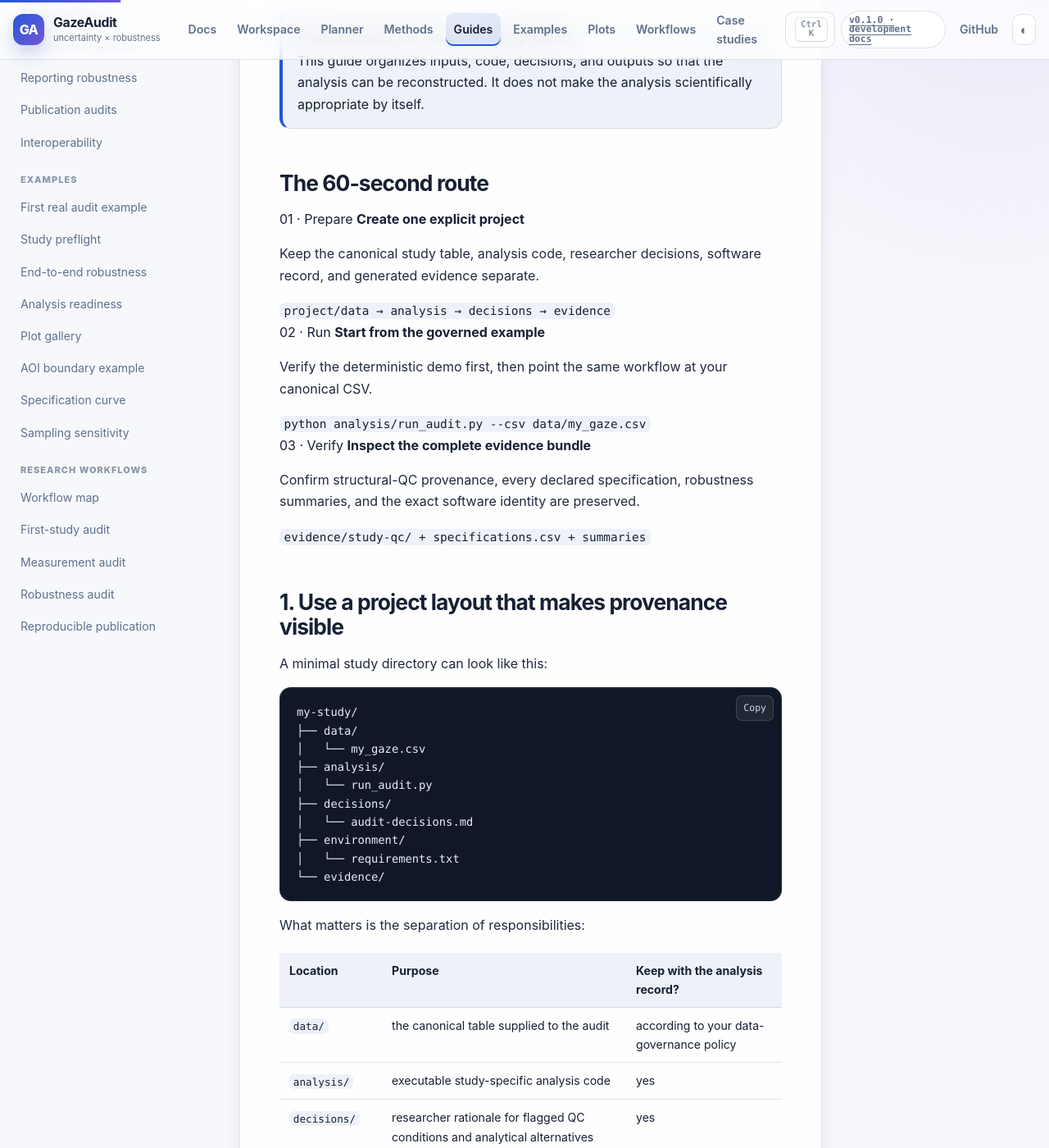
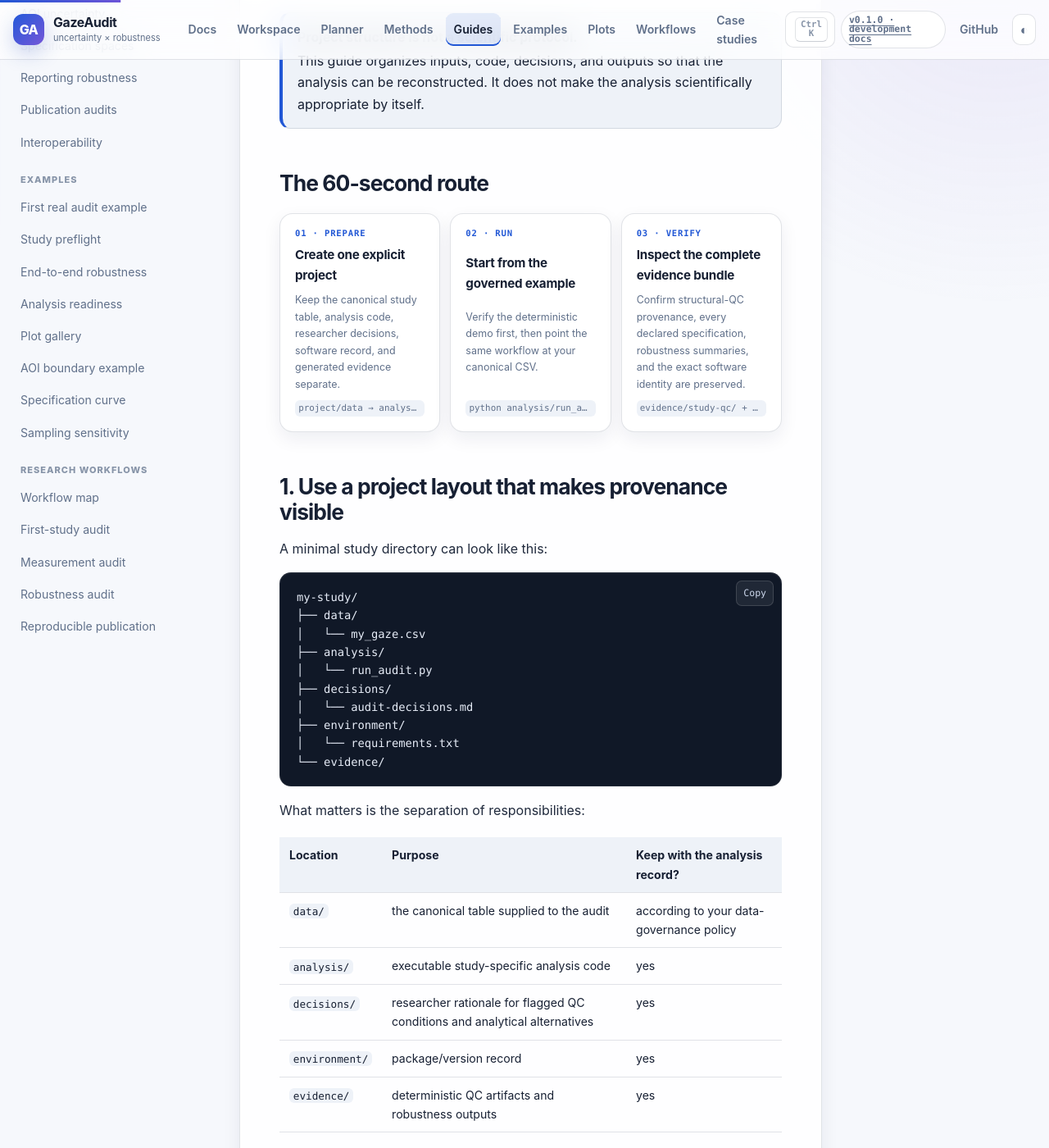
Before and after one commit to stefanosbalaskas/GazeAudit, a Jekyll site: the page built from docs/guides/project-starter.md, in a window 1280 px wide and 1400 px high, scrolled down 601 px. Shown: the whole window at 82% size. Built offline with Jekyll 4.4.1, drawn with Linux system fonts in a browser that asks for light colours.

Commit message:
docs: style first-audit runbook and evidence preview

```diff
--- a/assets/css/practical-workspace.css
+++ b/assets/css/practical-workspace.css
@@ -209,6 +209,105 @@
   text-decoration: none;
 }
 
+.first-audit-runbook {
+  display: grid;
+  grid-template-columns: repeat(3, minmax(0, 1fr));
+  gap: 12px;
+  margin: 1.35rem 0 1.6rem;
+}
+
+.runbook-step {
+  display: grid;
+  gap: 8px;
+  min-width: 0;
+  padding: 18px;
+  border: 1px solid var(--border);
+  border-radius: 16px;
+  background: var(--surface-solid);
+  box-shadow: var(--shadow-sm);
+}
+
+.runbook-step > span {
+  color: var(--brand);
+  font: 820 .66rem/1 ui-monospace, SFMono-Regular, Menlo, monospace;
+  letter-spacing: .08em;
+  text-transform: uppercase;
+}
+
+.runbook-step strong {
+  color: var(--text);
+  font-size: .95rem;
+  letter-spacing: -.015em;
+}
+
+.runbook-step p {
+  margin: 0;
+  color: var(--muted);
+  font-size: .78rem;
+}
+
+.runbook-step code {
+  display: block;
+  margin-top: auto;
+  overflow: hidden;
+  color: var(--muted);
+  font-size: .68rem;
+  text-overflow: ellipsis;
+  white-space: nowrap;
+}
+
+.schema-chip-grid {
+  display: grid;
+  grid-template-columns: repeat(7, minmax(0, 1fr));
+  gap: 7px;
+  margin: 1rem 0 1.4rem;
+}
+
+.schema-chip-grid code {
+  display: block;
+  padding: 9px 6px;
+  overflow: hidden;
+  border: 1px solid var(--border);
+  border-radius: 9px;
+  background: var(--surface-muted);
+  color: var(--text);
+  font-size: .69rem;
+  text-align: center;
+  text-overflow: ellipsis;
+  white-space: nowrap;
+}
+
+.artifact-grid {
+  display: grid;
+  grid-template-columns: repeat(2, minmax(0, 1fr));
+  gap: 9px;
+  margin: 1rem 0 1.45rem;
+}
+
+.artifact-grid > div {
+  display: grid;
+  gap: 4px;
+  min-width: 0;
+  padding: 12px 14px;
+  border: 1px solid var(--border);
+  border-radius: 12px;
+  background: var(--surface-solid);
+}
+
+.artifact-grid code {
+  overflow: hidden;
+  color: var(--text);
+  font-size: .72rem;
+  font-weight: 760;
+  text-overflow: ellipsis;
+  white-space: nowrap;
+}
+
+.artifact-grid span {
+  color: var(--muted);
+  font-size: .72rem;
+}
+
 @media (max-width: 980px) {
   .workspace-launchpad,
   .audit-path-strip {
@@ -222,12 +321,18 @@
   .audit-path-step:nth-child(-n+2) {
     border-bottom: 1px solid var(--border);
   }
+
+  .schema-chip-grid {
+    grid-template-columns: repeat(4, minmax(0, 1fr));
+  }
 }
 
 @media (max-width: 720px) {
   .workspace-launchpad,
   .audit-path-strip,
-  .audit-output-preview {
+  .audit-output-preview,
+  .first-audit-runbook,
+  .artifact-grid {
     grid-template-columns: 1fr;
   }
 
@@ -249,10 +354,15 @@
     align-items: flex-start;
     flex-direction: column;
   }
+
+  .schema-chip-grid {
+    grid-template-columns: repeat(2, minmax(0, 1fr));
+  }
 }
 
 @media (prefers-reduced-motion: reduce) {
-  .workspace-launch-card {
+  .workspace-launch-card,
+  .runbook-step {
     transition: none;
   }
 }
```
